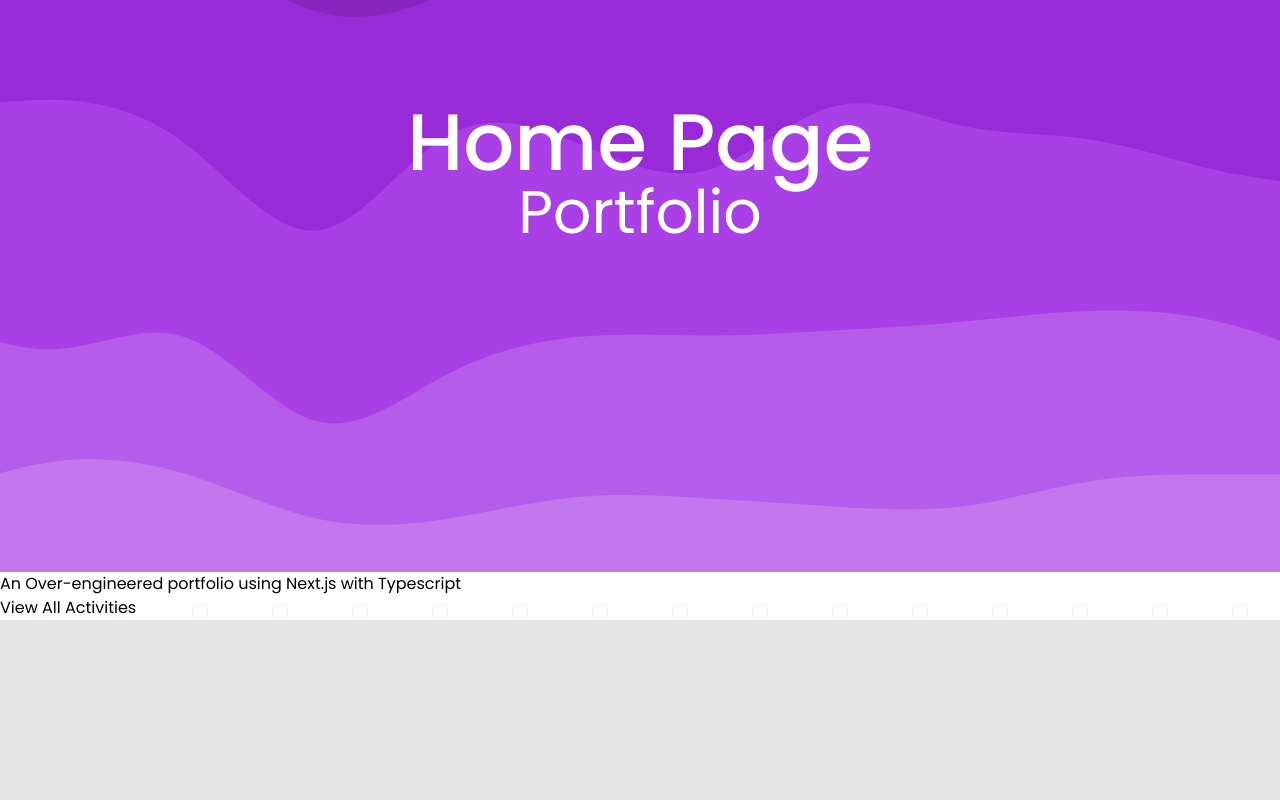
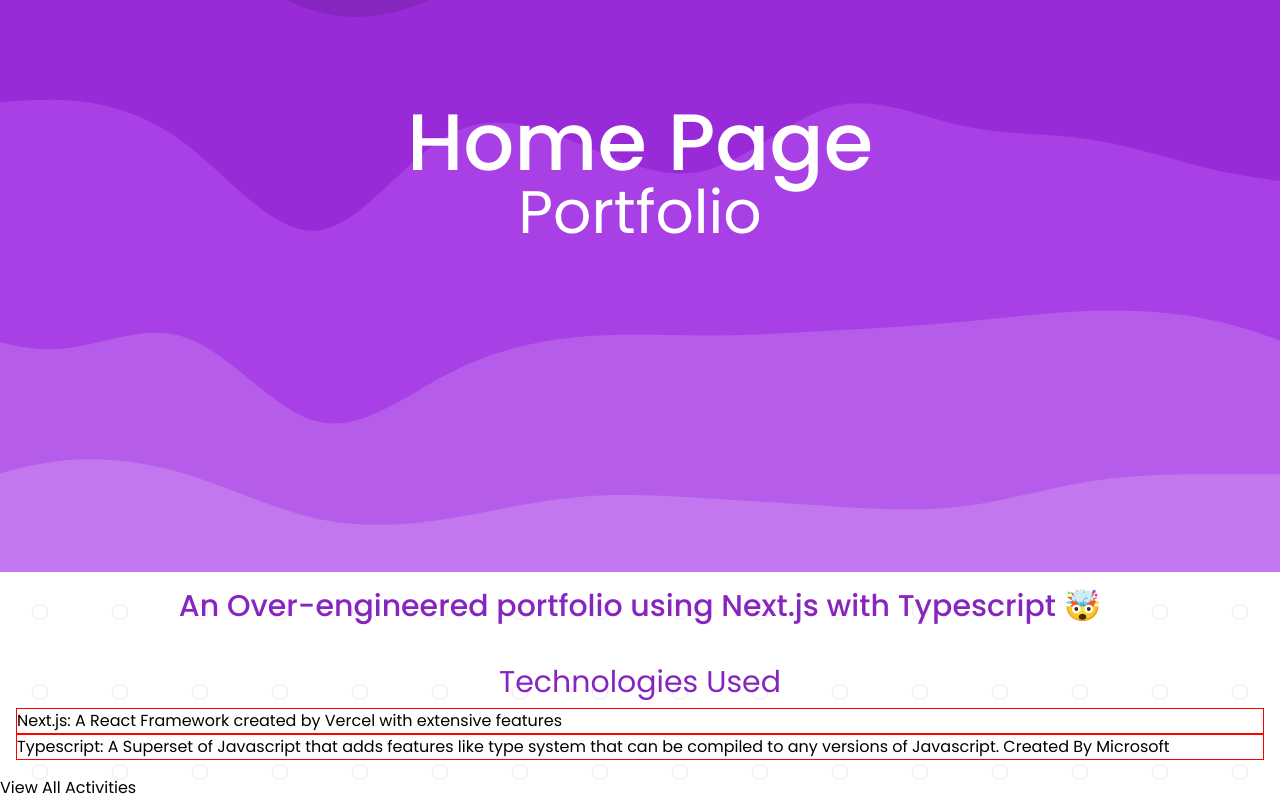
Before and after one commit to chocomilku/EmpTechQ2Portfolio, a Next.js app: page / in a window 1280 px wide. Shown: the part 228-1028 px from the top of the page. Before the commit the page ends 848 px from the top, so only its background shows below. Built offline with nearby package versions, Linux system fonts and the light colour scheme.

Commit message:
added list of technologies used

```diff
--- /dev/null
+++ b/components/LiTech.tsx
@@ -0,0 +1,12 @@
+import { liTechProps } from "../utils/exports";
+import styles from "../styles/LiTech.module.scss";
+
+export const LiTech = ({ tech, description }: liTechProps) => {
+	return (
+		<li className={styles.item}>
+			<p>
+				<span>{tech}</span>: {description}
+			</p>
+		</li>
+	);
+};
--- a/pages/index.tsx
+++ b/pages/index.tsx
@@ -2,6 +2,8 @@ import type { NextPage } from "next";
 import Head from "next/head";
 import Link from "next/link";
 import styles from "../styles/Home.module.scss";
+import { LiTech } from "../components/liTech";
+import data from "../utils/technologies.json";
 
 const Home: NextPage = () => {
 	return (
@@ -10,10 +12,26 @@ const Home: NextPage = () => {
 				<title>Website Name</title>
 			</Head>
 			<div className={styles.hero}>
-				<h1 className="">Home Page</h1>
+				<h1>Home Page</h1>
 				<h2>Portfolio</h2>
 			</div>
-			<div>An Over-engineered portfolio using Next.js with Typescript</div>
+			<h1 className="text-center text-accent text-3xl font-medium p-4">
+				An Over-engineered portfolio using Next.js with Typescript 🤯
+			</h1>
+			<div className={styles.content}>
+				<h1>Technologies Used</h1>
+				<ul>
+					{data.data.map((item, i) => {
+						return (
+							<LiTech
+								tech={item.title}
+								description={item.Description}
+								key={i}
+							/>
+						);
+					})}
+				</ul>
+			</div>
 			<Link href="/activities">
 				<a>View All Activities</a>
 			</Link>
--- a/styles/Home.module.scss
+++ b/styles/Home.module.scss
@@ -6,10 +6,17 @@
 	@apply w-full min-h-screen p-8 flex content-center justify-center flex-col;
 	h1,
 	h2 {
-		@apply text-6xl text-white text-center;
+		@apply text-6xl text-center text-white;
 	}
 	h1 {
 		font-size: 5rem;
 		@apply font-medium;
 	}
 }
+
+.content {
+	@apply p-4 w-full flex flex-col container;
+	h1 {
+		@apply text-3xl text-accent text-center p-2;
+	}
+}
--- /dev/null
+++ b/styles/LiTech.module.scss
@@ -0,0 +1,3 @@
+.item {
+	border: 1px solid red;
+}
--- a/styles/globals.scss
+++ b/styles/globals.scss
@@ -9,7 +9,7 @@ html {
 	background-repeat: repeat;
 	background-position: center;
 	background-size: cover;
-	background-color: #e6e6e6;
+	background-color: white;
 	font-family: "Poppins", sans-serif;
 	@apply min-h-screen;
 }
--- a/tailwind.config.js
+++ b/tailwind.config.js
@@ -4,7 +4,11 @@ module.exports = {
 		"./components/**/*.{js,ts,jsx,tsx}",
 	],
 	theme: {
-		extend: {},
+		extend: {
+			colors: {
+				accent: "#8726bf",
+			},
+		},
 	},
 	plugins: [require("@tailwindcss/typography")],
 };
--- a/utils/exports.ts
+++ b/utils/exports.ts
@@ -62,3 +62,8 @@ export interface DateComponentProps {
 	startDate: string | undefined;
 	endDate: string | undefined;
 }
+
+export interface liTechProps {
+	tech: string;
+	description: string;
+}
--- /dev/null
+++ b/utils/technologies.json
@@ -0,0 +1,14 @@
+{
+	"data": [
+		{
+			"title": "Next.js",
+			"Description": "A React Framework created by Vercel with extensive features",
+			"URL": "https://localhost:3000"
+		},
+		{
+			"title": "Typescript",
+			"Description": "A Superset of Javascript that adds features like type system that can be compiled to any versions of Javascript. Created By Microsoft",
+			"URL": "https://google.com"
+		}
+	]
+}
```
